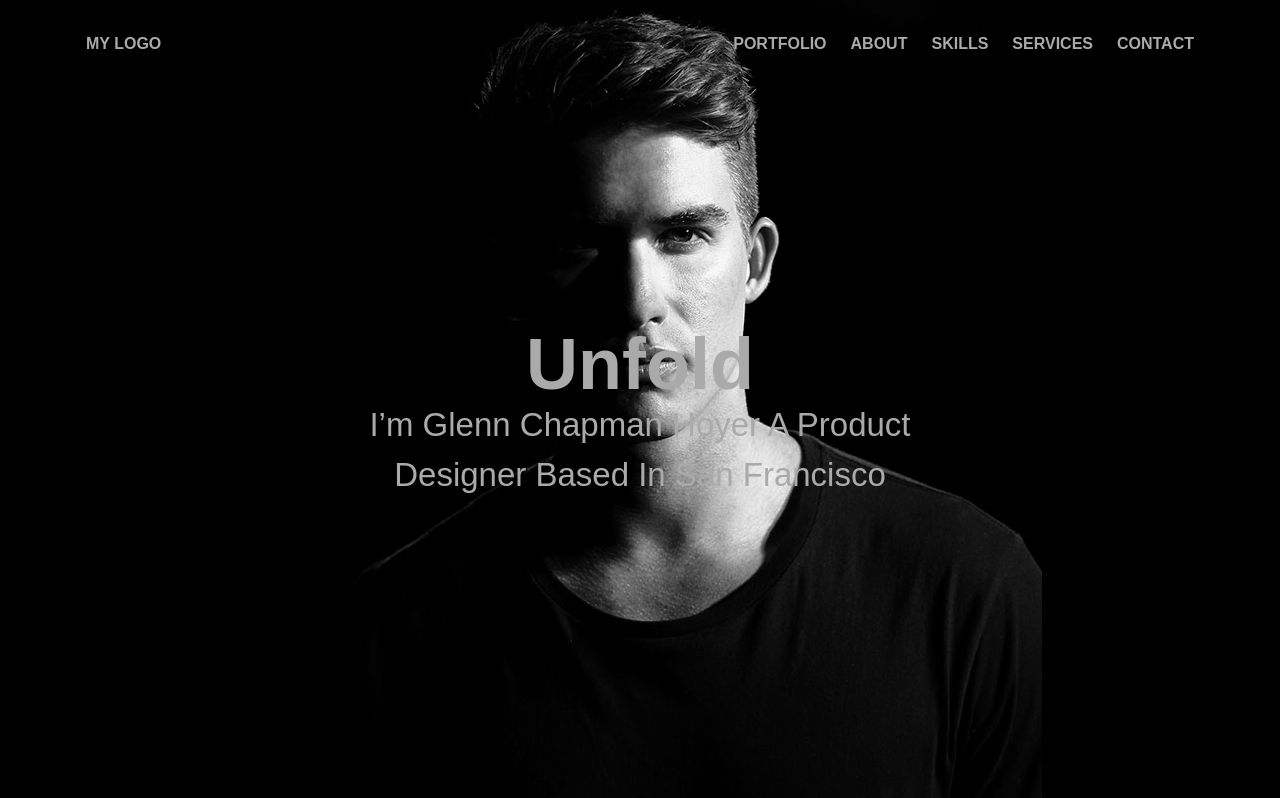
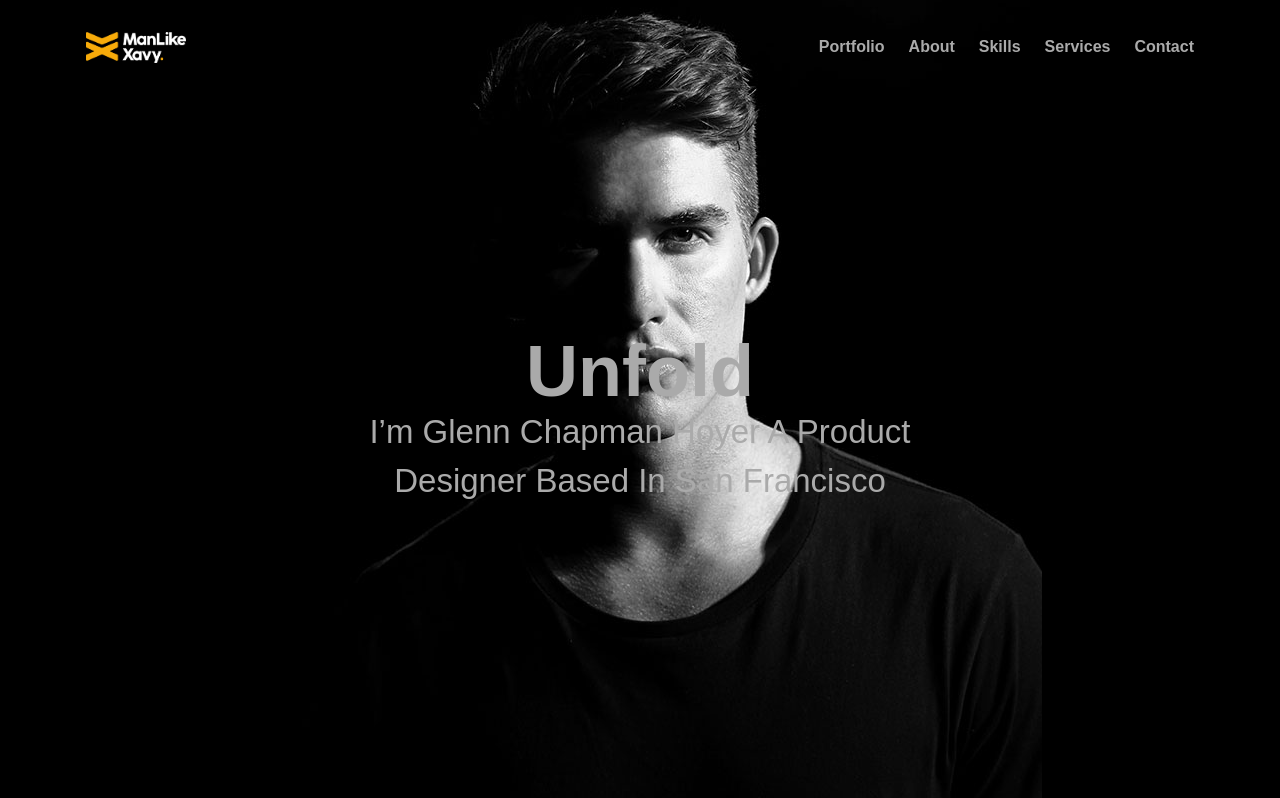
Before and after one commit to chibokaxavier/portfolio-2.0, a Next.js app: page / in a window 1280 px wide. Shown: the top 798 px of the page. Built offline with nearby package versions, Linux system fonts and the light colour scheme.

Commit message:
Added my logo to the navbar

```diff
--- a/components/Navbar.jsx
+++ b/components/Navbar.jsx
@@ -1,81 +1,90 @@
 import React, { useEffect, useState } from "react";
 import { motion } from "framer-motion";
+import Link from "next/link";
+import { AiOutlineClose, AiOutlineMenu } from "react-icons/ai";
 
 const Navbar = () => {
+  const [isScrolled, setIsScrolled] = useState(false);
+  const [nav, setNav] = useState(false);
+  const handleNav = () => {
+    setNav(!nav);
+  };
+  useEffect(() => {
+    const handleScroll = () => {
+      if (window.scrollY > 0) {
+        setIsScrolled(true);
+      } else {
+        setIsScrolled(false);
+      }
+    };
+    window.addEventListener("scroll", handleScroll);
+  }, []);
   return (
-    <nav className="uppercase font-bold text-base py-8 sticky top-0 z-20">
+    <nav className={`'uppercase font-bold text-base py-8 sticky top-0 z-20'`}>
       <div className="md:flex hidden  justify-between ">
-        <motion.div
-          // initial={{
-          //   x: -500,
-          //   opacity: 0,
-          //   scale: 0.5,
-          // }}
-          // animate={{
-          //   x: 0,
-          //   opacity: 1,
-          //   scale: 1,
-          // }}
-          // transition={{ duration: 1.5 }}
-          className="flex items-center px-4"
-        >
-          <div>My Logo</div>
+        <motion.div className="flex items-center px-4">
+          <Link href="/">
+            <div>
+              {" "}
+              <img src="../images/Xavy Logo.png" alt="" className="w-[100px]" />
+            </div>
+          </Link>
         </motion.div>
-        <motion.div
-          // initial={{
-          //   x: 500,
-          //   opacity: 0,
-          //   scale: 0.5,
-          // }}
-          // animate={{
-          //   x: 0,
-          //   opacity: 1,
-          //   scale: 1,
-          // }}
-          // transition={{ duration: 1.5 }}
-          className="flex px-4 space-x-6 items-center"
-        >
-          <div>Portfolio</div>
-          <div>About</div>
-          <div>Skills</div>
-          <div>Services</div>
-          <div> Contact</div>
+        <motion.div className="flex px-4 space-x-6 items-center">
+          <Link href="#projects">
+            <div>Portfolio</div>
+          </Link>
+          <Link href="#about">
+            {" "}
+            <div>About</div>{" "}
+          </Link>
+          <Link href="#skills">
+            <div>Skills</div>
+          </Link>
+          <Link href="#services">
+            {" "}
+            <div>Services</div>
+          </Link>
+          <Link href="#contact">
+            {" "}
+            <div> Contact</div>
+          </Link>
         </motion.div>
       </div>
 
-      <div className="flex justify-between px-6 md:hidden">
-        <motion.div
-          // initial={{
-          //   x: -500,
-          //   opacity: 0,
-          //   scale: 0.5,
-          // }}
-          // animate={{
-          //   x: 0,
-          //   opacity: 1,
-          //   scale: 1,
-          // }}
-          // transition={{ duration: 1.5 }}
-          className="cursor-pointer"
-        >
-          my logo
+      <div
+        className={
+          nav
+            ? "md:hidden fixed left-0 top-0 flex flex-col justify-between w-[70%]  h-[100%] ease-in duration-300  z-20 bg-white"
+            : "fixed left-[-100%] top-20 flex flex-col justify-between w-full  h-[70%] ease-in duration-300  z-10 "
+        }
+      >
+        <ul className="w-full p-4 ">
+          <li className="border-b py-6">
+            <Link href="/" onClick={handleNav}>
+              Home
+            </Link>
+          </li>
+          <li className="border-b py-6">
+            <Link href="/account" onClick={handleNav}>
+              Account
+            </Link>
+          </li>
+        </ul>
+      </div>
+
+      <div className="flex items-center justify-between px-6 md:hidden">
+        <motion.div className="cursor-pointer">
+          <Link href="/">
+            <div>
+              {" "}
+              <img src="../images/Xavy Logo.png" alt="" className="w-[80px]" />
+            </div>
+          </Link>
         </motion.div>
-        <motion.p
-          // initial={{
-          //   x: 500,
-          //   opacity: 0,
-          //   scale: 0.5,
-          // }}
-          // animate={{
-          //   x: 0,
-          //   opacity: 1,
-          //   scale: 1,
-          // }}
-          // transition={{ duration: 1.5 }}
-          className="cursor-pointer"
-        >
-          Menu
-        </motion.p>
+        <div onClick={handleNav} className="cursor-pointer">
+          {nav ? <AiOutlineClose size={25} /> : <AiOutlineMenu size={25} />}
+        </div>
       </div>
     </nav>
   );
--- a/pages/index.js
+++ b/pages/index.js
@@ -16,7 +16,6 @@ export default function Home() {
       <div className="">
         <section id="home" className="">
           <Banner />
-          <ParticlesBackground />
         </section>
         <div className="lg:border-r lg:border-l border-gray-700">
           <section id="about" className="">
@@ -25,13 +24,13 @@ export default function Home() {
           <section id="services" className="">
             <Services />
           </section>
-          <section>
+          <section id="skills">
             <Skills />
           </section>
-          <section>
+          <section id="projects">
             <Projects />
           </section>
-          <section>
+          <section id="contact">
             <ContactMe />
           </section>
         </div>
--- a/projectData.js
+++ b/projectData.js
@@ -1,7 +1,7 @@
 const projects = [
   {
     id: 1,
-    img: "/images/crypto.png",
+    img: "/movie pc.png",
     desc: "i built this crypto website using Next.js and API, it is a dynamic platform that provides real-time information on cryptocurrencies. It offers a clean interface with details about various cryptocurrencies, interactive charts, personalized alerts, and a portfolio management feature. Users can explore, analyze, and manage cryptocurrencies effectively on the site.",
     title: " Crypto-X",
     technologies: [
```
Also changed, not shown: public/images/Xavy Logo.png (added), public/movie pc.png (added).
